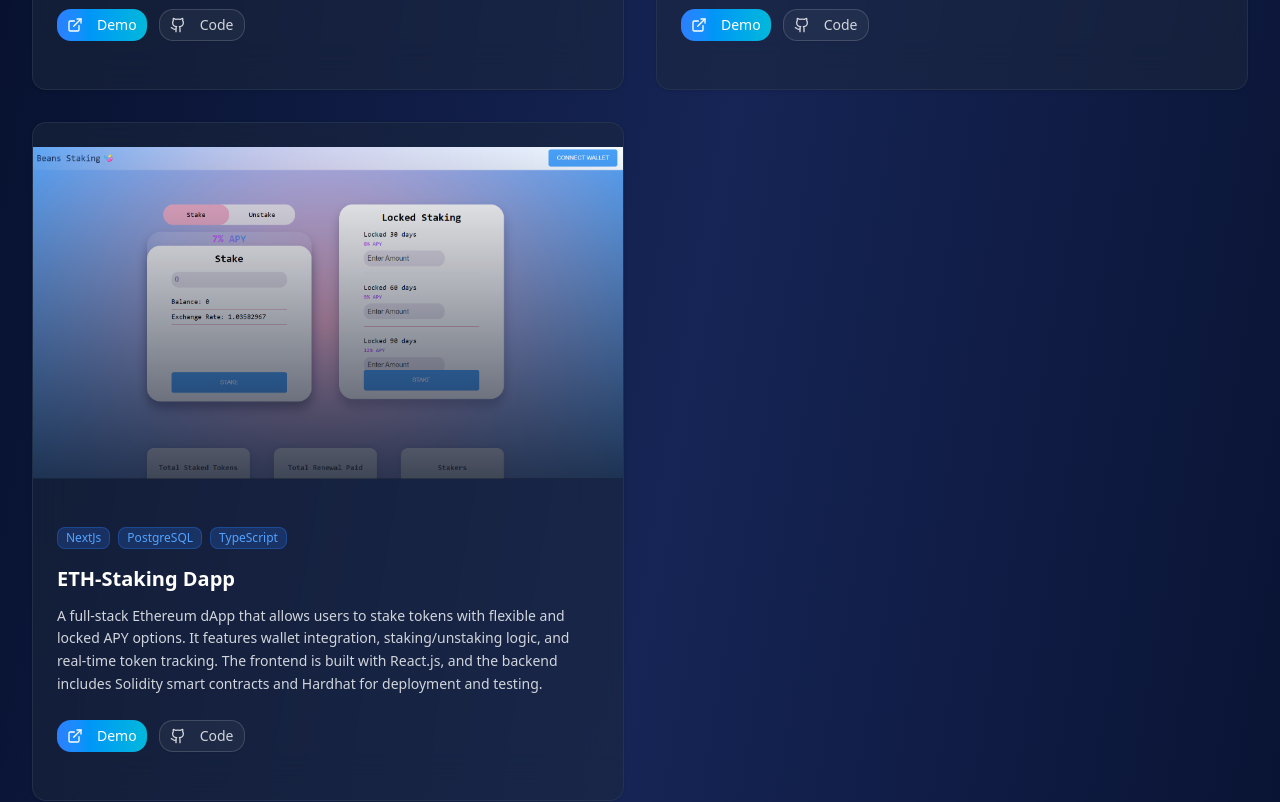
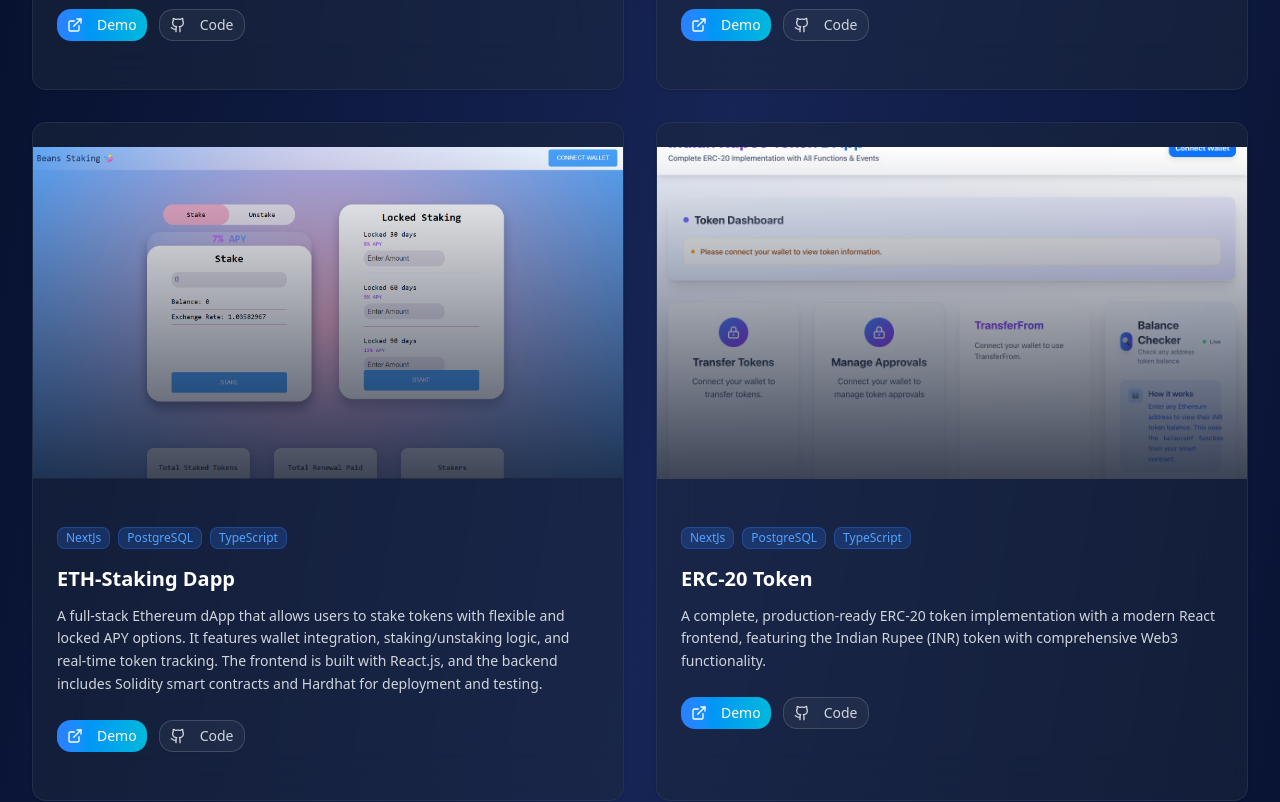
Before and after one commit to anumukul/web3-portfolio, a Next.js app: page / in a window 1280 px wide. Shown: the part 3060-3862 px from the top of the page. Built offline with nearby package versions, Linux system fonts and the light colour scheme.

Commit message:
feat:added the ERC20 Token project

```diff
--- a/src/app/page.tsx
+++ b/src/app/page.tsx
@@ -139,6 +139,15 @@ export default function Portfolio() {
       image: "/Staking.png?height=200&width=400",
       demo: "https://ethereum-staking-dapp-frontend.vercel.app/",
       github: "https://github.com/anumukul/Ethereum-staking-Dapp-frontend",
+      tags: ["NextJs", "PostgreSQL", "TypeScript"],
+    },
+    {
+      title: "ERC-20 Token",
+      description:
+        "A complete, production-ready ERC-20 token implementation with a modern React frontend, featuring the Indian Rupee (INR) token with comprehensive Web3 functionality.",
+      image: "/ERC20.png?height=200&width=400",
+      demo: "https://erc-20-token-six.vercel.app/",
+      github: "https://github.com/anumukul/ERC-20-Token-",
       tags: ["NextJs", "PostgreSQL", "TypeScript"],
     },
   ]
```
Also changed, not shown: public/ERC20.png (added).
